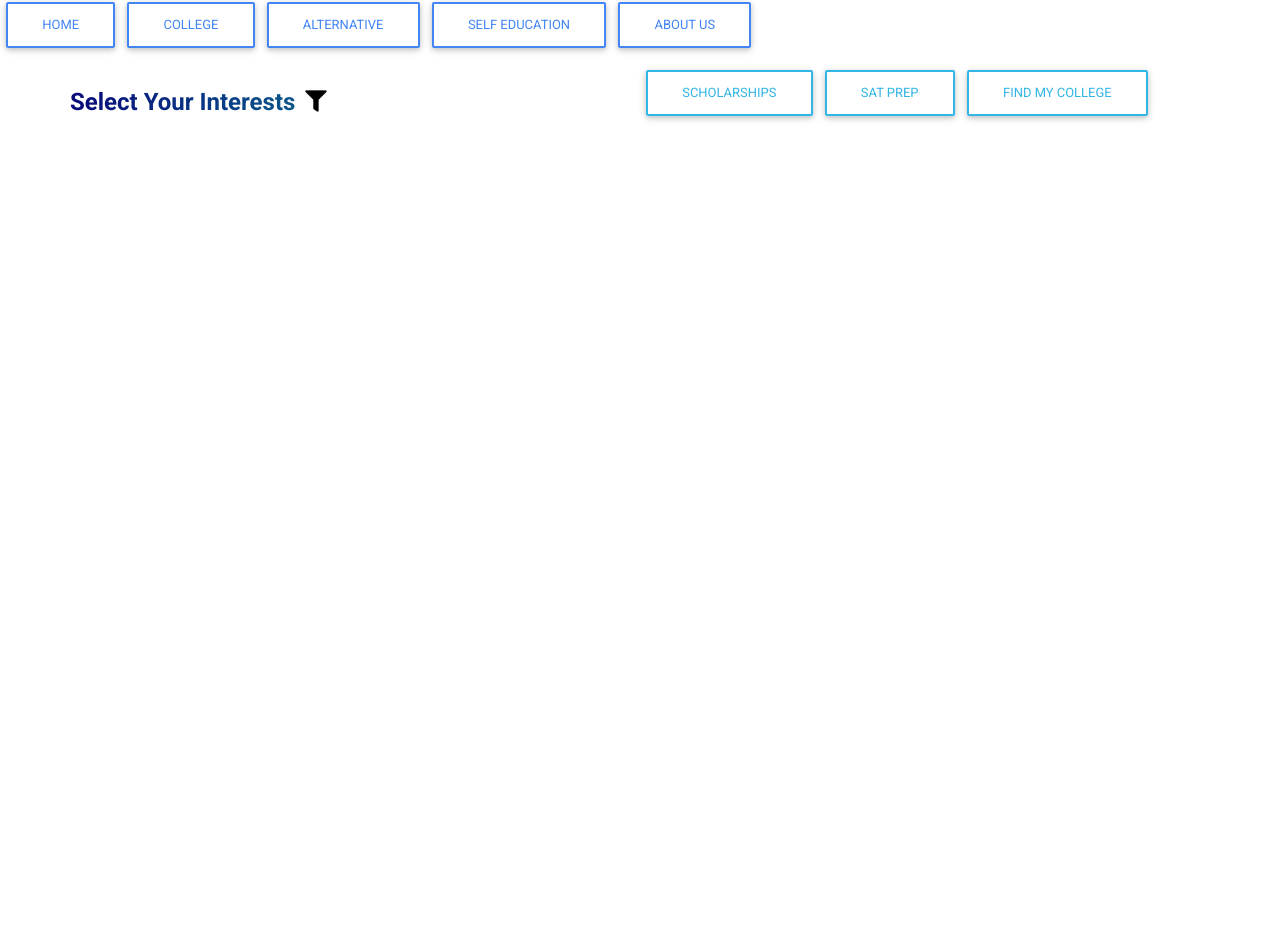
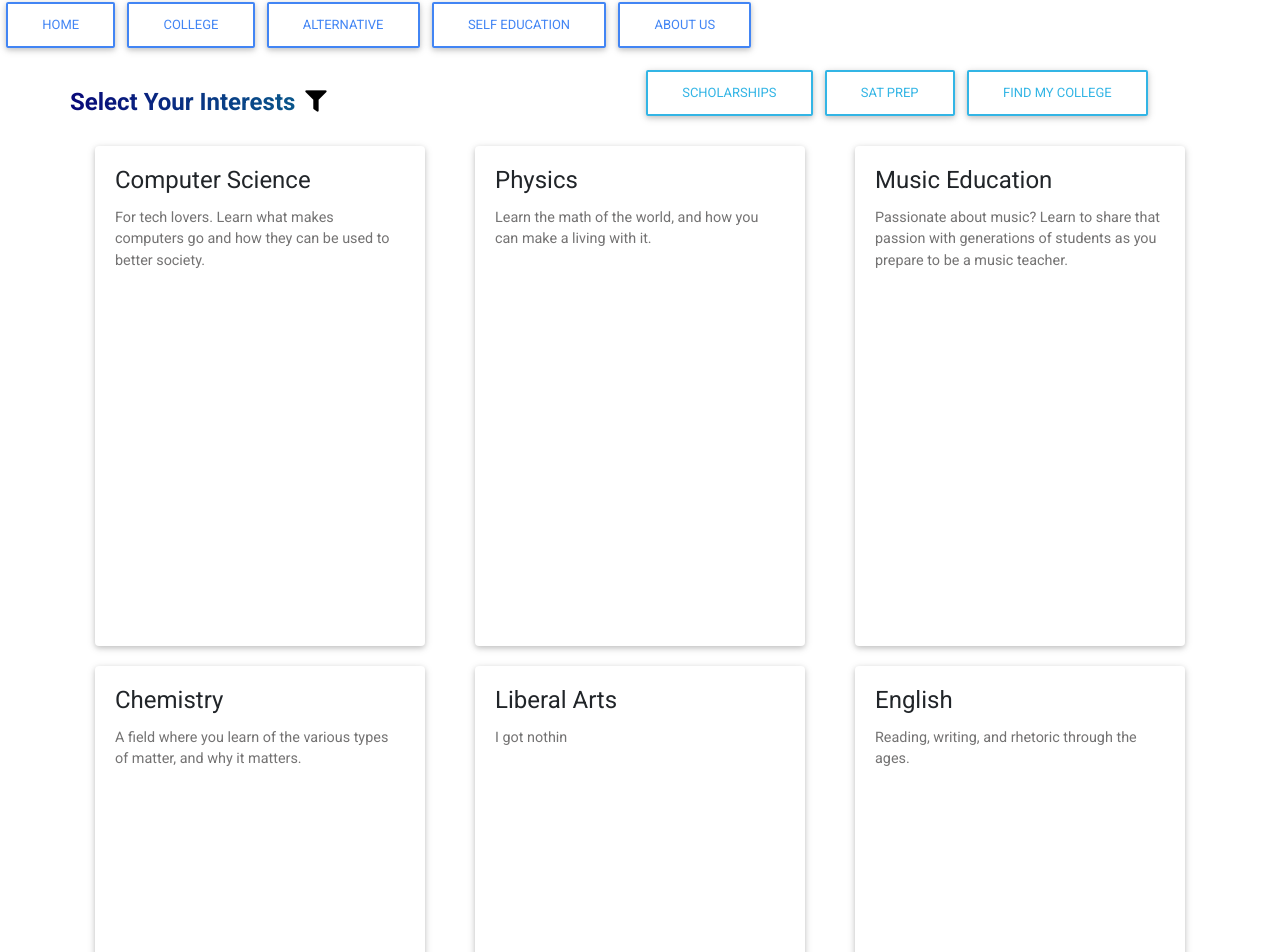
Before and after one commit to cfg-hbcuhsi/team-10, a React (Create React App) app: page /college in a window 1280 px wide. Shown: the part 4-956 px from the top of the page. Before the commit the page ends 800 px from the top, so only its background shows below. Built offline with nearby package versions, Linux system fonts and the light colour scheme.

Commit message:
collegeCards

```diff
--- a/src/components/College Screen/College.css
+++ b/src/components/College Screen/College.css
@@ -19,3 +19,9 @@
     height: 30px;
     padding-top: 6px;
 }
+
+.widthLim {
+    max-width: 450px;
+    max-height: 200px;
+    margin: 10px;
+  }
--- a/src/components/College Screen/College.js
+++ b/src/components/College Screen/College.js
@@ -1,5 +1,6 @@
 import React, { Component } from 'react';
 import { MDBContainer, MDBRow, MDBBtn, MDBCol, MDBIcon } from 'mdbreact';
+import { MDBCard, MDBCardBody, MDBCardImage, MDBCardTitle, MDBCardText } from 'mdbreact';
 import './College.css';
 
 class College extends Component {
@@ -32,7 +33,76 @@ class College extends Component {
                     {/* Filter options */}
                 </MDBRow>
                 <MDBRow>
-                    {/* Cards with info */}
+                    <MDBCol>
+                      <MDBCard className="widthLim" style={{ height: "10vh" }}>
+
+                        <MDBCardBody>
+                          <MDBCardTitle>Computer Science</MDBCardTitle>
+                          <MDBCardText>
+                          For tech lovers. Learn what makes computers go and how they can be used to better society.
+                          </MDBCardText>
+                        </MDBCardBody>
+                      </MDBCard>
+                    </MDBCol>
+                    <MDBCol>
+                      <MDBCard className="widthLim" style={{ height: "50vh" }}>
+
+                        <MDBCardBody>
+                          <MDBCardTitle>Physics</MDBCardTitle>
+                          <MDBCardText>
+                          Learn the math of the world, and how you can make a living with it.
+                          </MDBCardText>
+                        </MDBCardBody>
+                      </MDBCard>
+                    </MDBCol>
+                    <MDBCol>
+                      <MDBCard className="widthLim" style={{ height: "50vh" }}>
+
+                        <MDBCardBody>
+                          <MDBCardTitle>Music Education</MDBCardTitle>
+                          <MDBCardText>
+                          Passionate about music? Learn to share that passion with generations of students as you prepare to be a music teacher.
+                          </MDBCardText>
+                        </MDBCardBody>
+                      </MDBCard>
+                    </MDBCol>
+                </MDBRow>
+                <MDBRow>
+                  <MDBCol>
+                    <MDBCard className="widthLim" style={{ height: "50vh" }}>
+
+                      <MDBCardBody>
+                        <MDBCardTitle>Chemistry</MDBCardTitle>
+                        <MDBCardText>
+                        A field where you learn of the various types of matter, and why it matters.
+                        </MDBCardText>
+                      </MDBCardBody>
+                    </MDBCard>
+                  </MDBCol>
+                  <MDBCol>
+
+                    <MDBCard className="widthLim" style={{ height: "50vh" }}>
+
+                      <MDBCardBody>
+                        <MDBCardTitle>Liberal Arts</MDBCardTitle>
+                        <MDBCardText>
+                        I got nothin
+                        </MDBCardText>
+                      </MDBCardBody>
+                    </MDBCard>
+
+                  </MDBCol>
+                  <MDBCol>
+                  <MDBCard className="widthLim" style={{ height: "50vh" }}>
+
+                      <MDBCardBody>
+                        <MDBCardTitle>English</MDBCardTitle>
+                        <MDBCardText>
+                        Reading, writing, and rhetoric through the ages.
+                        </MDBCardText>
+                      </MDBCardBody>
+                    </MDBCard>
+                  </MDBCol>
                 </MDBRow>
             </MDBContainer>
         )
```
